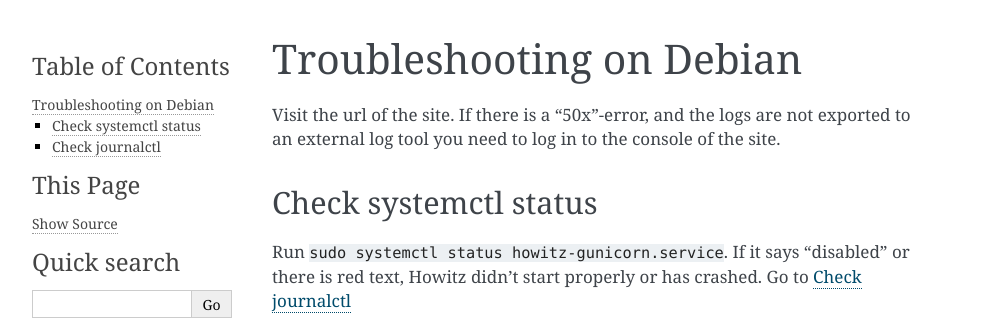
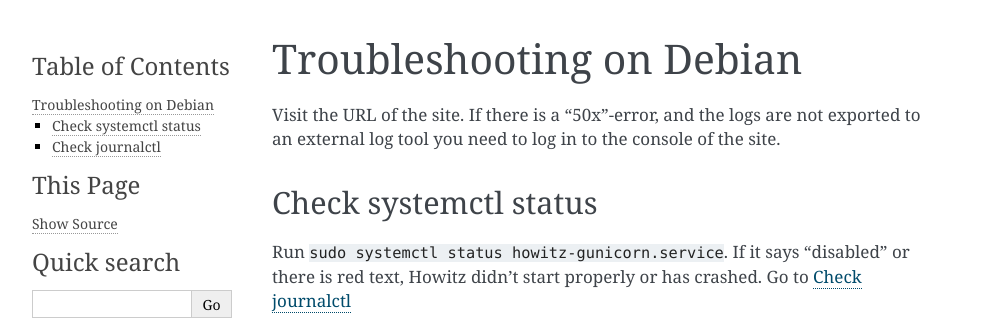
Before and after one commit to Uninett/Howitz, a Sphinx documentation site: the page built from docs/source/troubleshooting-on-debian.rst, in a window 1280 px wide. Shown: the top 319 px of the page, without its empty margins (148-1141 px from the left). Built offline with Sphinx 7.4.7, drawn with Linux system fonts in a browser that asks for light colours.

```diff
--- a/docs/source/troubleshooting-on-debian.rst
+++ b/docs/source/troubleshooting-on-debian.rst
@@ -2,7 +2,7 @@
 Troubleshooting on Debian
 =========================
 
-Visit the url of the site. If there is a "50x"-error, and the logs are not
+Visit the URL of the site. If there is a "50x"-error, and the logs are not
 exported to an external log tool you need to log in to the console of the site.
 
 Check systemctl status
```
